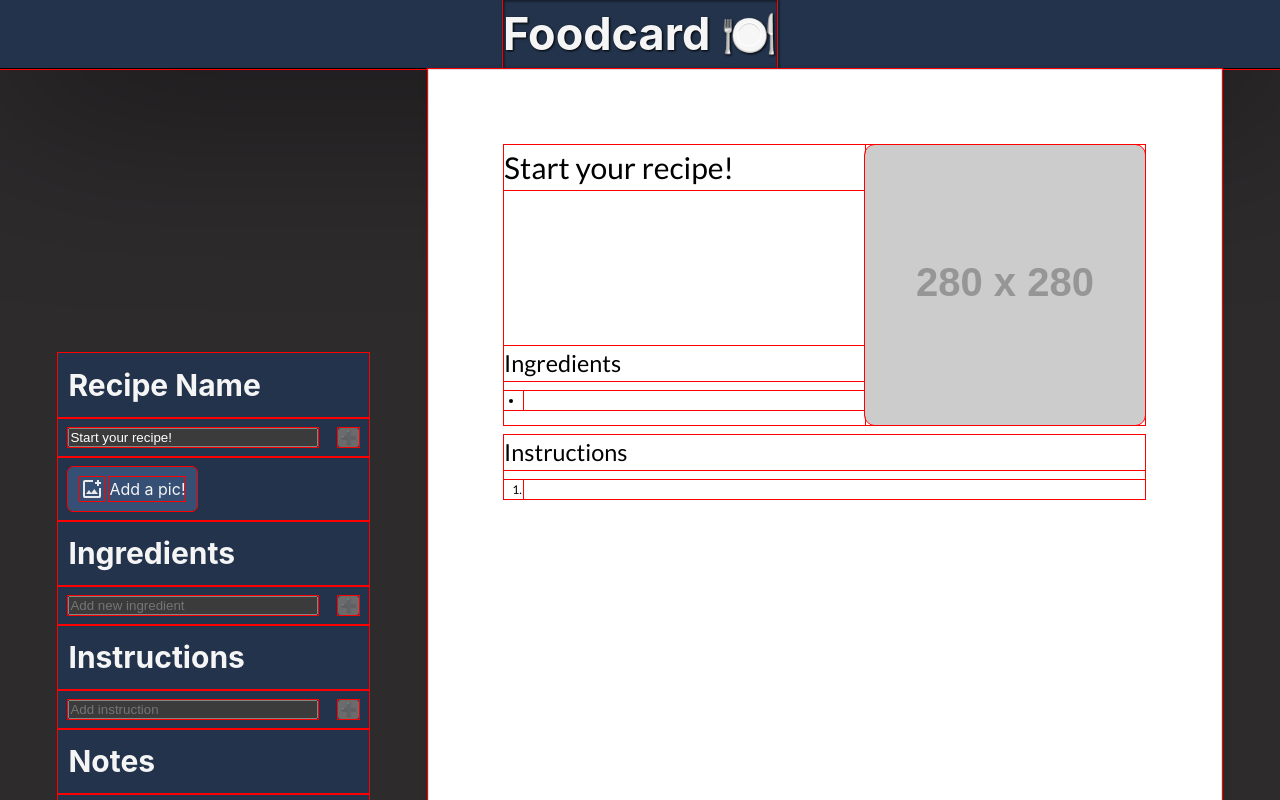
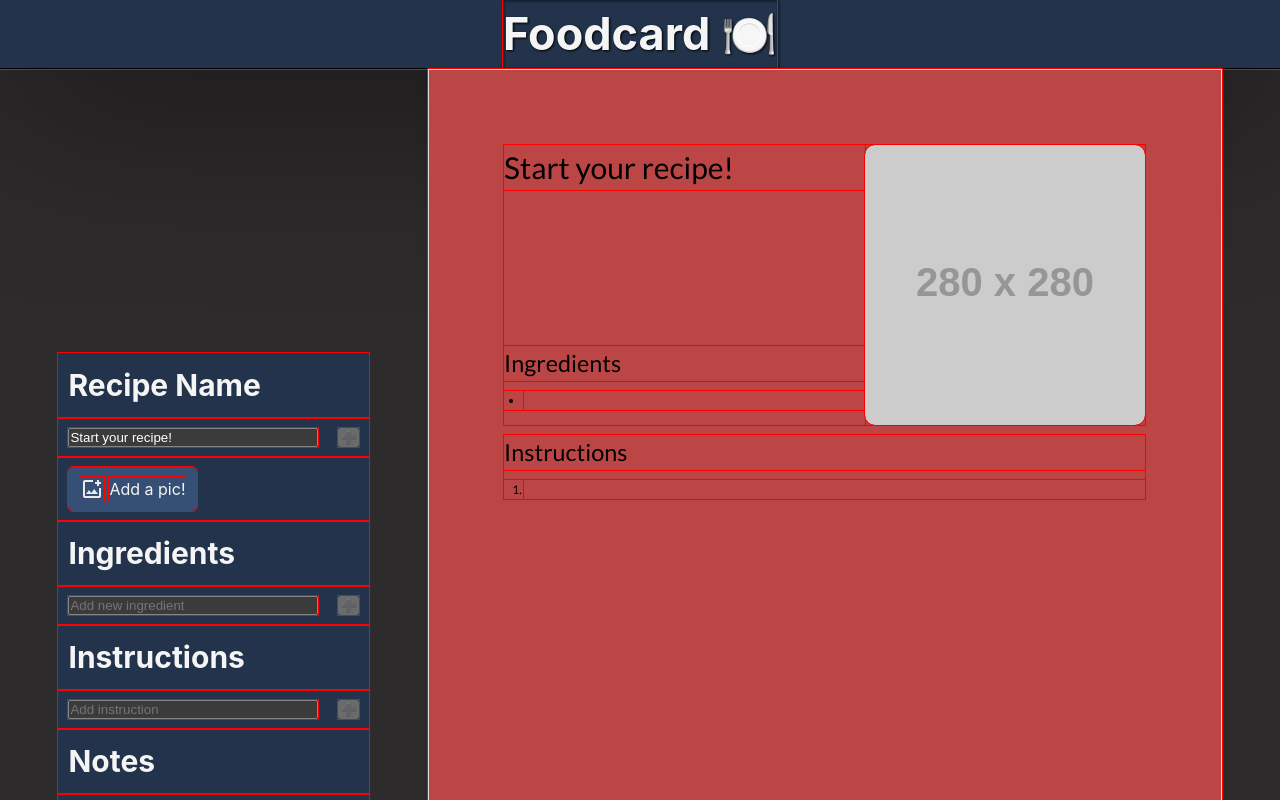
Before and after one commit to orzcode/foodcard, a React (Vite) app: page / in a window 1280 px wide. Shown: the top 800 px of the page. Built offline with nearby package versions, Linux system fonts and the light colour scheme.

Commit message:
test red

```diff
--- a/src/styles/PreviewPane.css
+++ b/src/styles/PreviewPane.css
@@ -2,7 +2,7 @@
     position: relative;
 
 
-    background-color: #fff;
+    background-color: #bc4646;
 
     color: black;
     font-family: 'Lato', sans-serif;
```
